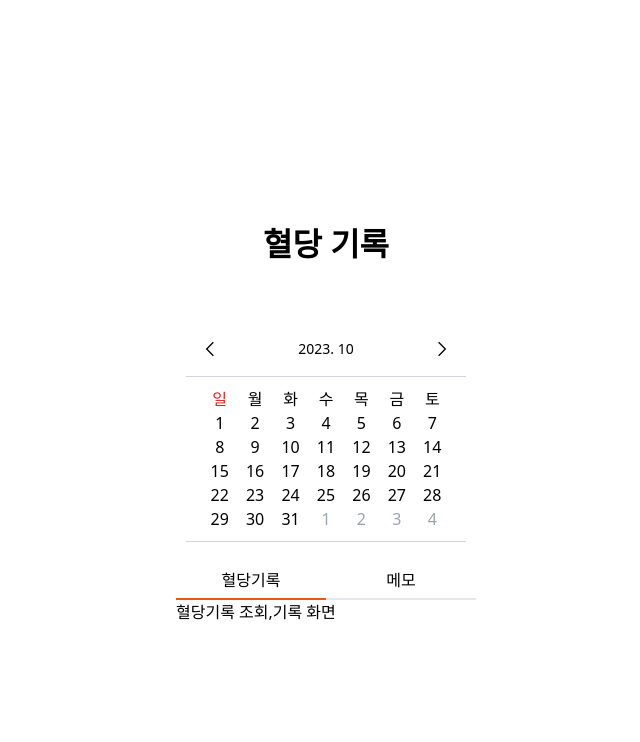
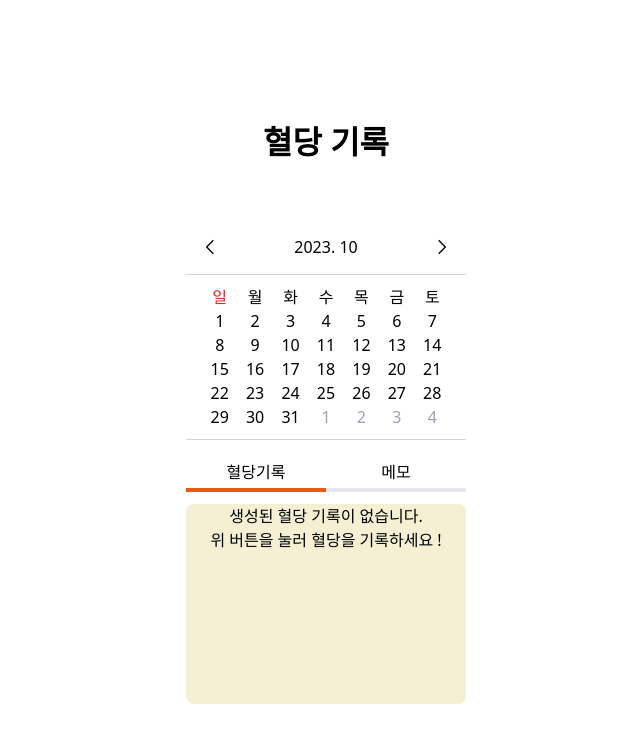
Before and after one commit to BloodSugarManagement/BloodSugar, a Next.js app: page /record in a window 1280 px wide. Shown: the top 742 px of the page, without its empty margins (314-954 px from the left). Built offline with nearby package versions, Linux system fonts and the light colour scheme.

Commit message:
<feat>:혈당기록 및 메모 탭 컴포넌트  생성(#10)

```diff
--- a/app/components/Calendar/MonthlyCalender.tsx
+++ b/app/components/Calendar/MonthlyCalender.tsx
@@ -2,8 +2,22 @@
 import { useEffect, useState } from "react";
 import { GrPrevious } from "react-icons/gr";
 import { GrNext } from "react-icons/gr";
+import RecordTab from "../InfoTab/RecordTab";
+import SugarBloodHistory from "../InfoTab/SugarBloodHistory";
+import MemoHistory from "../InfoTab/MemoHistory";
 
 export default function MonthlyCalender() {
+  const [currentTab, setTab] = useState(0);
+
+  const menuArr = [
+    { name: "혈당기록", content: <SugarBloodHistory /> },
+    { name: "메모", content: <MemoHistory /> },
+  ];
+
+  const selectTabHandler = (tabIndex: number) => {
+    setTab(tabIndex);
+  };
+
   const dayOfWeek = ["일", "월", "화", "수", "목", "금", "토"];
 
   const [currentMonth, setCurrentMonth] = useState(new Date());
@@ -66,18 +80,18 @@ export default function MonthlyCalender() {
   }, [currentMonth]);
 
   return (
-    <section className="bg-white p-2.5">
-      <div className="flex items-center justify-between p-4">
+    <div className="bg-white p-2.5">
+      <section className="flex items-center justify-between p-4">
         <button onClick={movePrevMonth}>
           <GrPrevious />
         </button>
-        <span className="text-sm">
+        <span className="text-base">
           {currentMonth.getFullYear()}. {currentMonth.getMonth() + 1}
         </span>
         <button onClick={moveNextMonth}>
           <GrNext />
         </button>
-      </div>
+      </section>
       <div className="grid grid-cols-7 py-2.5 px-4 text-center border-y border-gray-300">
         {dayOfWeek.map((day, index) => (
           <div key={index} className={`${day === "일" ? "text-red-600" : ""}`}>
@@ -99,6 +113,24 @@ export default function MonthlyCalender() {
           );
         })}
       </div>
-    </section>
+      <section className="flex flex-col mt-3">
+        <div className="flex">
+          {menuArr.map((tab, index) => {
+            return (
+              <div
+                key={index}
+                onClick={() => selectTabHandler(index)}
+                className={`flex-1 py-2 h-10 text-center cursor-pointer border-b-4 ${
+                  currentTab === index ? "border-orange-600 " : "border-inherit"
+                }`}
+              >
+                {tab.name}
+              </div>
+            );
+          })}
+        </div>
+        <div>{menuArr[currentTab].content}</div>
+      </section>
+    </div>
   );
 }
--- /dev/null
+++ b/app/components/InfoTab/MemoHistory.tsx
@@ -0,0 +1,10 @@
+import React from "react";
+
+export default function memoHistory() {
+  return (
+    <div className="min-h-[200px] my-3 rounded-lg bg-[#F5F0D4] text-center">
+      {/* 선택된 날짜에 혈당기록이 하나도 없다면 */}
+      <p>오늘은 초콜릿을 5개나 먹어버렸다!! ㅠㅠ</p>
+    </div>
+  );
+}
--- /dev/null
+++ b/app/components/InfoTab/RecordTab.tsx
@@ -0,0 +1,5 @@
+import React from "react";
+
+export default function RecordTab() {
+  return <div></div>;
+}
--- /dev/null
+++ b/app/components/InfoTab/SugarBloodHistory.tsx
@@ -0,0 +1,12 @@
+import React from "react";
+
+export default function sugarBloodHistory() {
+  return (
+    <div className="min-h-[200px] my-3 rounded-lg bg-[#F5F0D4] text-center">
+      {/* 선택된 날짜에 혈당기록이 하나도 없다면 */}
+      <p>
+        생성된 혈당 기록이 없습니다. <br />위 버튼을 눌러 혈당을 기록하세요 !
+      </p>
+    </div>
+  );
+}
--- a/app/record/page.tsx
+++ b/app/record/page.tsx
@@ -6,18 +6,6 @@ export default function Record() {
     <div className="w-80 p-2.5 flex flex-col">
       <Titletxt titleTxt="혈당 기록" />
       <MonthlyCalender />
-      <section className="mt-2">
-        <div className="flex">
-          <div className="flex-1 py-2 h-10 border-b-2 border-orange-600 text-center cursor-pointer">
-            혈당기록
-          </div>
-          <div className="flex-1 py-2 h-10 border-b-2 border-inherit text-center cursor-pointer">
-            메모
-          </div>
-        </div>
-        <div>혈당기록 조회,기록 화면</div>
-        <div className="hidden">메모 조회, 기록화면</div>
-      </section>
     </div>
   );
 }
```
